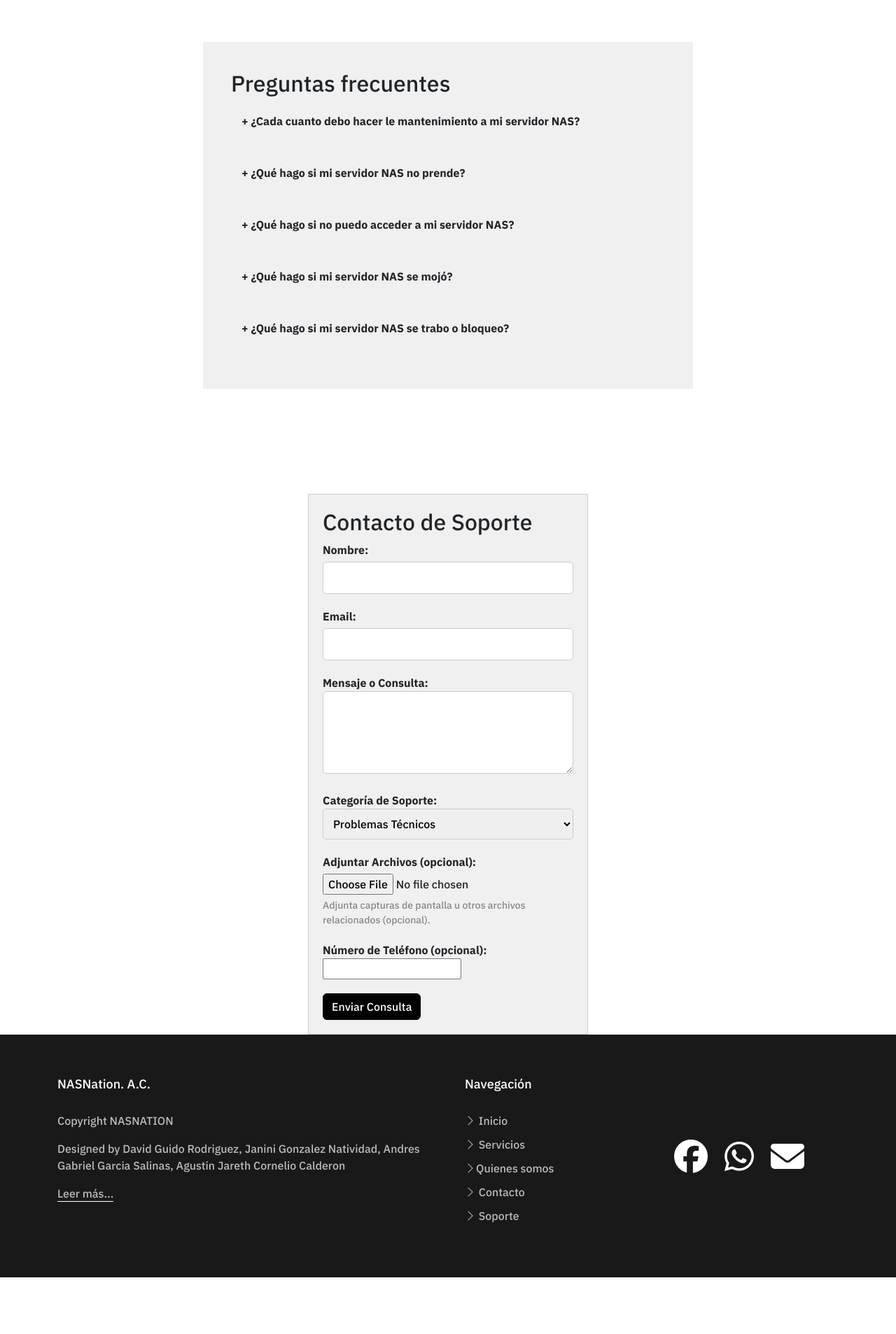
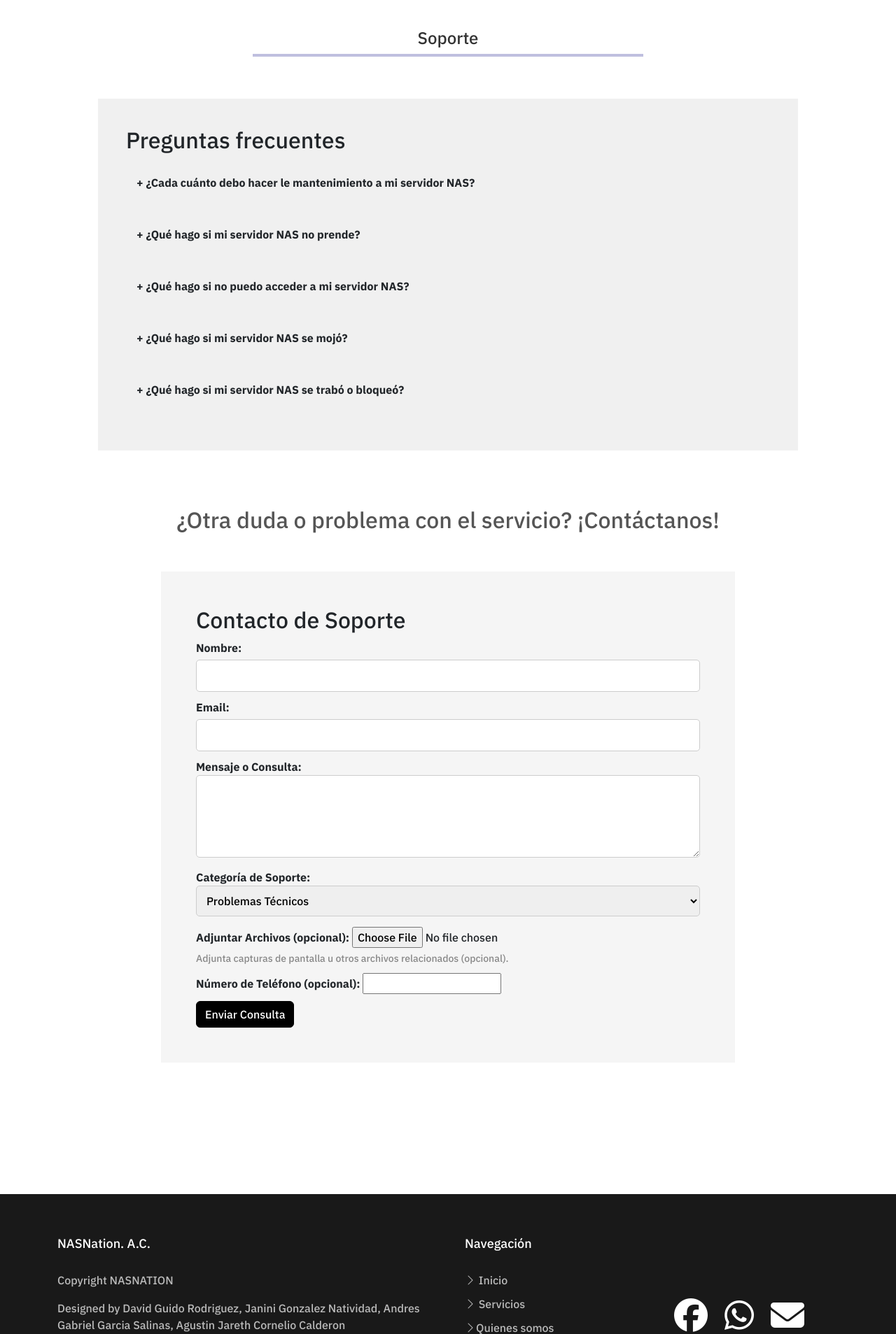
Before and after one commit to Aneco619/GPS-Proyect, a PHP site: page /soporte.php in a window 1280 px wide. Shown: the part 90-1997 px from the top of the page at 70% size. Before the commit the page ends 1916 px from the top, so only its background shows below. Run offline with PHP 8.4, Linux system fonts and the light colour scheme; some libraries are stand-ins or nearby versions; some web fonts are replaced.

Commit message:
ora sí ya es todo jsjs

```diff
--- a/assets/css/estilo.css
+++ b/assets/css/estilo.css
@@ -1,23 +1,36 @@
-.contact-form {
-  margin-top: 50px;
-  border-right: 2px solid #ccc; /* Ajusta el valor del borde según sea necesario */
-  background-color: #f5f5f5; /* Color gris muy claro */
+
+/* Estilos para el formulario de contacto de soporte */
+.support-form-container {
+    max-width: 500px;
+    margin: 0 auto;
+
+    border: none;
+    margin-bottom: 150px;
+    margin-top: 75px;
+
   }
 
-        /* Estilo para el contenedor azul */
+  /* Estilos adicionales para el formulario */
+  .contact-form h3 {
+    font-size: 24px;
+    color: #333;
+    margin-bottom: 20px;
+  }
+
+  /* Estilos para el contenedor de soporte */
   .support-container {
     float: right;
     background-color: #3498db;
     color: #ffffff;
     text-align: center;
-            border-top-left-radius: 30px;
+    margin-right: 150px;
     border-bottom-right-radius: 30px;
     width: 300px;
     height: 450px;
+
+    margin-top: 50px; /* Reduce el margen superior */
 }
-
-
-        /* Estilo para el botón */
+  /* Estilos para el botón de soporte */
   .support-button {
     background-color: #ffffff;
     color: #3498db;
@@ -27,39 +40,99 @@
     font-weight: bold;
     text-decoration: none;
     cursor: pointer;
+    transition: background-color 0.3s ease; /* transición suave */
   }
-        header {
+
+  .support-button:hover {
+    background-color: #e0e0e0;
+  }
+
+  /* Alineación y estilo para la sección de contacto */
+  #contact {
     text-align: center;
   }
 
-        h1 {
+    /* Estilo para el botón de enviar mensaje */
+  .contact-form button {
+    background-color: #007bff;
+    color: #fff;
+    padding: 10px 20px;
+    border: none;
+    border-radius: 5px;
+    cursor: pointer;
+    transition: background-color 0.3s ease;
+  }
+
+  .contact-form button:hover {
+    background-color: #0056b3;
+  }
+
+/* Estilos para la sección de mapa */
+#intro {
+
+  margin-top: 50px;
+}
+
+/* Estilos para el mapa */
+iframe {
+
+  width: 100%;
+  height: 300px;
+  border: none;
+  margin-top: 20px;
+  margin: 0 auto; /* Centra el mapa horizontalmente */
+}
+
+  /* Estilos para la dirección del mapa */
+  #intro p {
+    font-size: 18px;
+    color: #555;
+  }
+
+  /* Estilos para el formulario de contacto */
+  .contact-form {
+    margin-top: 50px;
+    margin-left: 150px; /* Aumenta el margen izquierdo */
+    background-color: #f5f5f5; /* Color de fondo gris claro */
+    max-width: 800px; /* Aumenta el ancho máximo del contenedor */
+    margin-bottom: 20px; /* Ajusta el espacio inferior */
+
+    padding: 20px; /* Aumenta el espaciado interno */
+}
+
+  /* Estilo para el título de soporte */
+  .support-container h2 {
+    font-size: 24px;
+    margin-top: 20px;
+  }
+
+  /* Estilo para el párrafo de soporte */
+  .support-container p {
+    font-size: 16px;
+    color: #f0f0f0;
+    margin-top: 20px;
+  }
+
+  /* Estilos para el título del mapa */
+  #intro p {
     font-size: 24px;
     color: #333;
-        }
-
-        .linea-encabezado {
-          border: none;
-          border-top: 2px solid #001f3f;
-          width: 50%;
-          margin: 10px auto;
-        }
-
-
-        .faq-and-form-container {
-          max-width: 1200px; /* Aumenté el tamaño máximo del contenedor principal */
-          margin: 0 auto;
-          margin-top: 50px; /* Ajusta según sea necesario */
+    margin-top: 20px;
   }
 
 /* Estilos para preguntas frecuentes */
 .faq-container {
-  margin-top: 150px;
-  margin-bottom: 150px;
+  margin-top: 50px;
+  margin-bottom: 75px;
   background-color: #f0f0f0;
-  max-width: 700px;
+  max-width: 1000px;
   margin-left: auto;
   margin-right: auto;
   padding: 40px;
+}
+
+.faq-container h2{
+ margin-bottom: 15px;
 }
 
 .faq-question {
@@ -73,8 +146,9 @@
 .faq-answer {
   display: none;
   background-color: #92C5f2;
-  padding: 15px; /* Aumenté el relleno */
-  max-width: 700px;
+  padding: 15px;
+  max-width: 925px;
+  text-align: justify;
   margin-left: auto; /* Centra automáticamente la respuesta */
   margin-right: auto; /* Centra automáticamente la respuesta */
 }
@@ -85,22 +159,22 @@
 
 .faq-question label {
   cursor: pointer;
-  padding: 15px; /* Aumenté el relleno */
+  padding: 15px;
   background-color: #f0f0f0;
   text-align: center;
 }
 
 /* Estilos para el formulario de contacto de soporte */
 .support-form-container {
-  max-width: 400px;
-  margin: 0 auto;
-  padding: 20px;
-  border: 1px solid #ccc;
-  background-color: #f0f0f0;
+  max-width: 820px; /* Aumenta el ancho del contenedor */
+  padding: 50px; /* Ajusta el espaciado interno */
+  background-color: #f5f5f5; /* Color de fondo gris claro */
+  margin-bottom: 100px; /* Ajusta el espacio inferior */
+  margin-top: 50px;
 }
 
   .form-group {
-  margin-bottom: 20px;
+    margin-bottom: 10px; /* Reducido el margen inferior */
 }
 
 label {
@@ -141,3 +215,27 @@ button {
 button:hover {
   background-color: #0056b3;
 }
+
+.additional-message {
+    font-size: 32px;
+    color: #555;
+    margin-top: 20px;
+    text-align: center;
+  }
+
+  .support-header {
+
+    text-align: center;
+    margin-bottom: 10px;
+  }
+
+  .blue-line {
+    border: 2px solid navy;
+    width: 50%;
+    margin: 0 auto;
+  }
+  .contact-header {
+
+    text-align: center;
+    margin-bottom: 20px;
+  }
--- a/soporte.php
+++ b/soporte.php
@@ -33,12 +33,23 @@
   require_once 'header.php';
   ?>
 
+<main id="main">
+  <section id="supp" class="supp mb-5">
+    <div class="container" data-aos="fade-up">
+      <div class="row">
+
+<div class="support-header">
+  <h1>Soporte</h1>
+  <hr class="blue-line">
+</div>
+      </div>
+
   <div class="faq-and-form-container">
     <div class="faq-container">
      <h2>Preguntas frecuentes</h2>
       <div class="faq-question">
       <input type="checkbox" class="faq-toggle" id="faq1">
-      <label for="faq1">+ ¿Cada cuanto debo hacer le mantenimiento a mi servidor NAS?</label>
+      <label for="faq1">+ ¿Cada cuánto debo hacer le mantenimiento a mi servidor NAS?</label>
       <div class="faq-answer">
         <p>La frecuencia exacta con la que debes realizar el mantenimiento de un servidor NAS puede
         variar según varios factores, como condiciones del entorno y carga de trabajo, pero
@@ -124,7 +135,7 @@ para acceder a los recursos compartidos. </p>
 
     <div class="faq-question">
       <input type="checkbox" class="faq-toggle" id="faq5">
-      <label for="faq5">+ ¿Qué hago si mi servidor NAS se trabo o bloqueo? </label>
+      <label for="faq5">+ ¿Qué hago si mi servidor NAS se trabó o bloqueó? </label>
       <div class="faq-answer">
         <p>Si tu servidor NAS se ha bloqueado o no responde, puedes seguir estos pasos para intentar
         resolver el problema:</p>
@@ -139,7 +150,7 @@ para acceder a los recursos compartidos. </p>
         problemas, intenta acceder localmente desde una computadora o dispositivo conectado a la
         misma red. Esto te ayudará a determinar si el problema está relacionado con el acceso
         remoto o con el NAS en sí.</p>
-        <p>Desconecta y vuelve a conectar los discos duros: si el servidor NAS todavía no responde,
+        <p>Desconecta y vuelve a conectar los discos duros: i el servidor NAS todavía no responde,
         apágalo, desconecta y vuelve a conectar los discos duros internos. Asegúrate de que estén
         bien conectados. Luego, enciende el servidor NAS nuevamente.</p>
 
@@ -152,7 +163,10 @@ para acceder a los recursos compartidos. </p>
     </div>
   </div>
 
-  <div>
+  <p class="additional-message">¿Otra duda o problema con el servicio? ¡Contáctanos!</p>
+
+
+
 
     <div class="support-form-container">
       <h2>Contacto de Soporte</h2>
@@ -191,6 +205,9 @@ para acceder a los recursos compartidos. </p>
       </form>
     </div>
 
+    </section>
+</main>
+
 
   <?php
   require_once 'footer.php';
```
Also changed, not shown: assets/css/estilos.css (+21 -116 lines), contacto.php (+8 -8 lines). Lines whose indentation alone changed are shown as unchanged.
